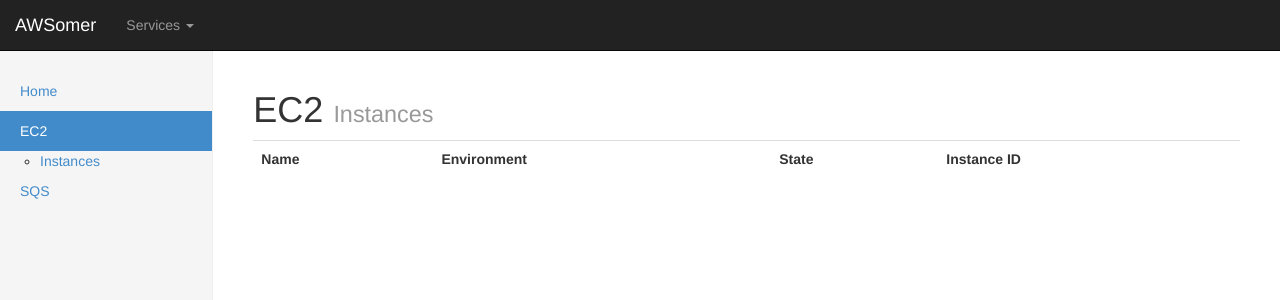
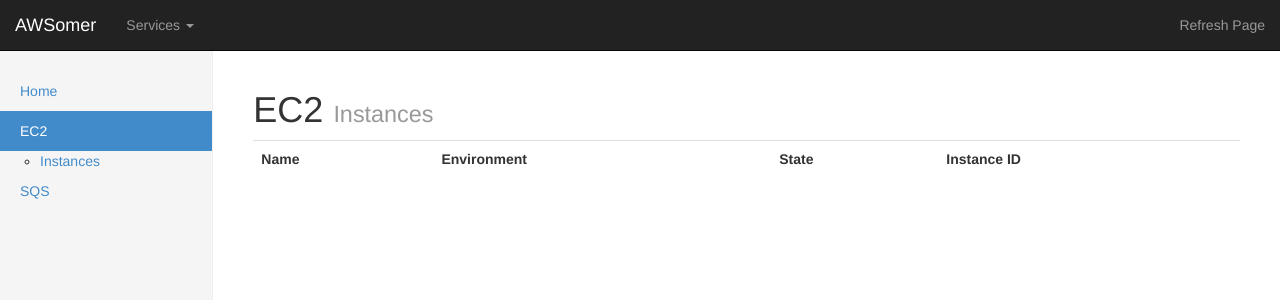
Before and after one commit to shtuffit/awsomer, a Django app: page /ec2/ in a window 1280 px wide. Shown: the top 300 px of the page. Run offline with Django 3.2, Linux system fonts and the light colour scheme; data that the repository does not hold is empty; some libraries are stand-ins or nearby versions.

Commit message:
added refresh page button to navbar

```diff
--- a/templates/base.html
+++ b/templates/base.html
@@ -46,6 +46,9 @@
                 <li><a href="/sqs">SQS</a></li>
               </ul>
             </li>
+          </ul>
+          <ul class="nav navbar-nav navbar-right">
+            <li><a href=""onclick="history.go(0)">Refresh Page</a></li>
           </ul>
         </div>
       </div>
```
